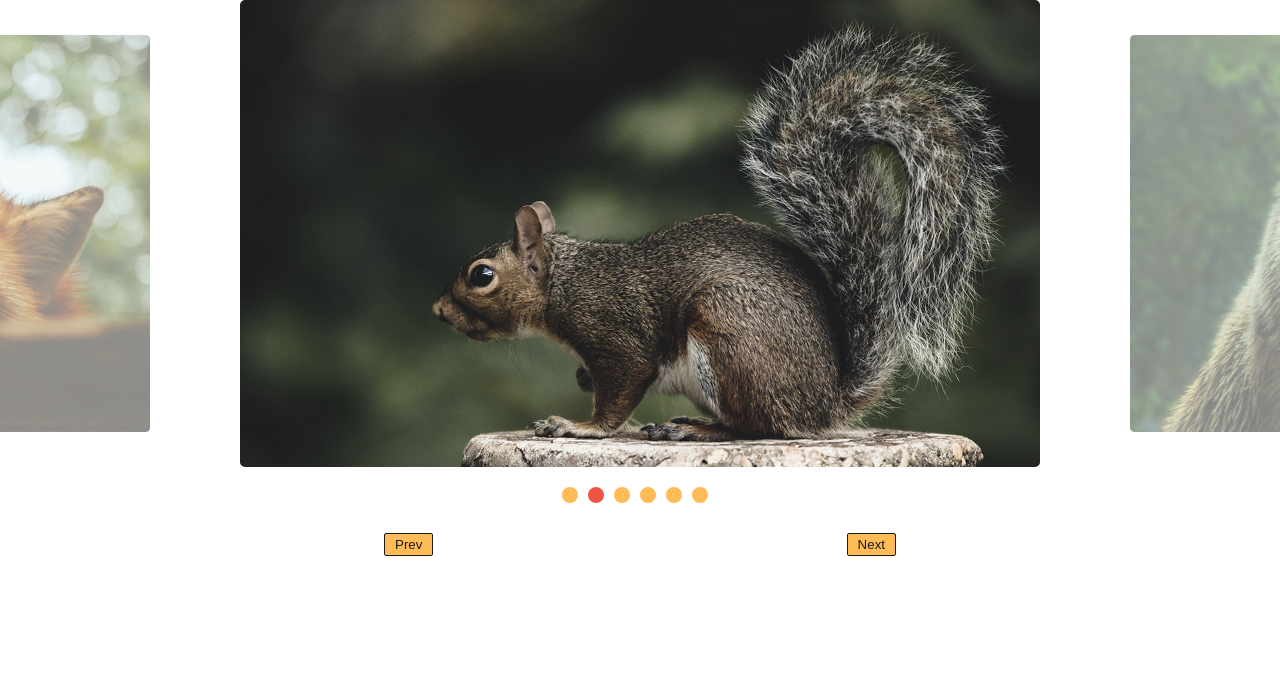
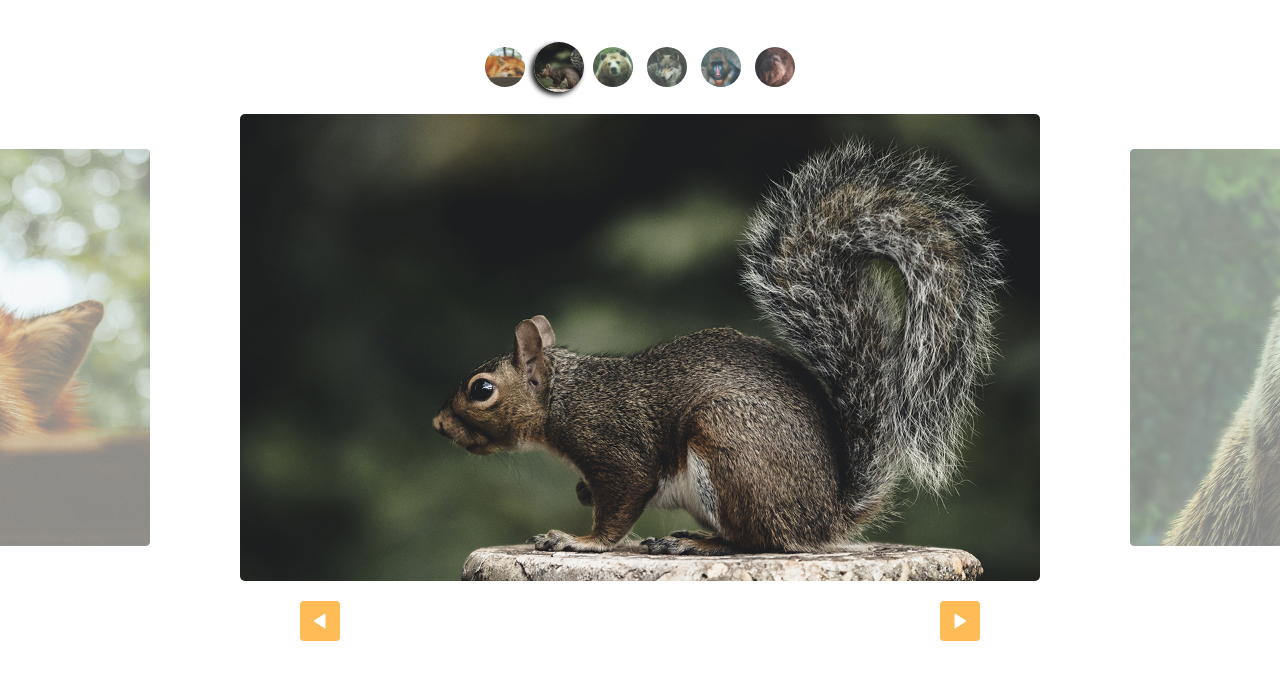
Before and after one commit to BrunoMartinsMoreira/slide, a plain HTML site: page index.html in a window 1280 px wide. Drawn offline with Linux system fonts and the light colour scheme.

Commit message:
adicionando custom controls

```diff
--- a/css/style.css
+++ b/css/style.css
@@ -36,28 +36,31 @@ img {
   transform: scale(1);
 }
 .arrowNav {
-  margin: 30px auto;
+  margin: 20px auto;
   display: flex;
-  width: 40vw;
   align-items: center;
-  justify-content: space-between;
+  justify-content: space-around;
 }
-.prev,
-.next {
-  background: #fb5;
-  color: #1a1a1a;
-  border: 1px solid #1a1a1a;
-  border-radius: 2px;
+.arrowNav button {
+  background: #fb5 url("../img/arrow.svg") center center no-repeat;
+  width: 40px;
+  height: 40px;
+  color: #fafafa;
+  border: none;
+  border-radius: 4px;
   padding: 3px 10px;
   transition: 0.2s;
   cursor: pointer;
 }
-.next:hover,
-.prev:hover {
-  background: #1a1a1a;
-  color: #fb5;
+.arrowNav button.next:hover {
+  box-shadow: 0px 2px 5px #111;
 }
-
+.arrowNav button.prev:hover {
+  box-shadow: 0px -2px 5px #111;
+}
+.arrowNav button.prev {
+  transform: rotate(-180deg);
+}
 [data-control="slide"] {
   display: flex;
   justify-content: center;
@@ -79,3 +82,27 @@ img {
 [data-control="slide"] li a:hover {
   background: #e54;
 }
+.customControls {
+  display: flex;
+  justify-content: center;
+  align-items: center;
+  margin-top: 40px;
+  margin-bottom: 20px;
+  flex-wrap: wrap;
+}
+.customControls li {
+  opacity: 0.8;
+  transform: scale(0.8);
+  width: 50px;
+  height: 50px;
+  border-radius: 50%;
+  overflow: hidden;
+  transition: 0.4s;
+  margin: 2px;
+  cursor: pointer;
+}
+.customControls li.active {
+  opacity: 1;
+  transform: scale(1);
+  box-shadow: -3px 3px 5px #111;
+}
--- a/index.html
+++ b/index.html
@@ -8,6 +8,14 @@
     <title>slide</title>
   </head>
   <body>
+    <ul class="customControls">
+      <li><img src="./img/foto1-thumb.jpg" alt="" /></li>
+      <li><img src="./img/foto2-thumb.jpg" alt="" /></li>
+      <li><img src="./img/foto3-thumb.jpg" alt="" /></li>
+      <li><img src="./img/foto4-thumb.jpg" alt="" /></li>
+      <li><img src="./img/foto5-thumb.jpg" alt="" /></li>
+      <li><img src="./img/foto6-thumb.jpg" alt="" /></li>
+    </ul>
     <div class="container">
       <section class="wrapper">
         <ul class="slide">
@@ -20,8 +28,8 @@
         </ul>
       </section>
       <div class="arrowNav">
-        <button class="prev">Prev</button>
-        <button class="next">Next</button>
+        <button class="prev"></button>
+        <button class="next"></button>
       </div>
     </div>
     <script type="module" src="./js/script.js"></script>
--- a/js/script.js
+++ b/js/script.js
@@ -3,4 +3,4 @@ import { SlideNav } from "./modules/slide.js";
 const slide = new SlideNav('.slide', '.wrapper');
 slide.init();
 slide.addArrow('.prev', '.next');
-slide.addControl();
+slide.addControl('.customControls');
```
